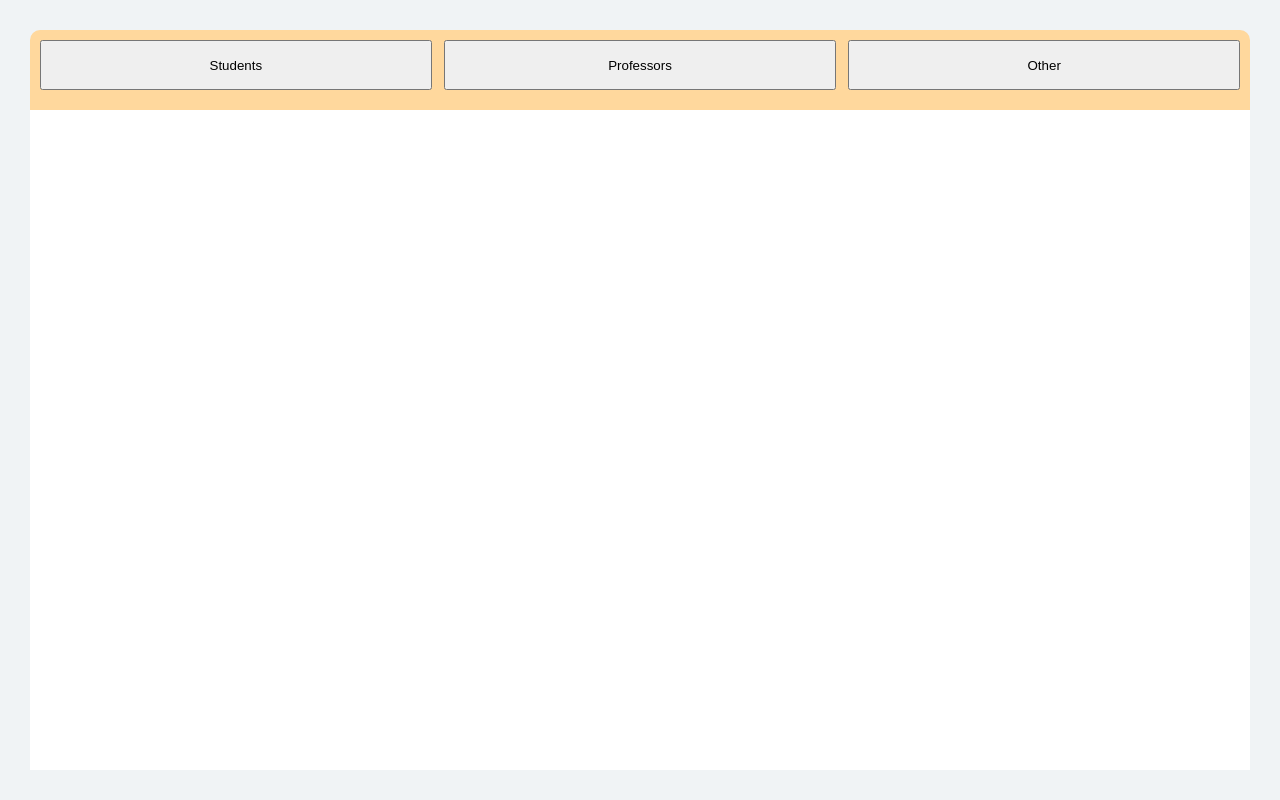
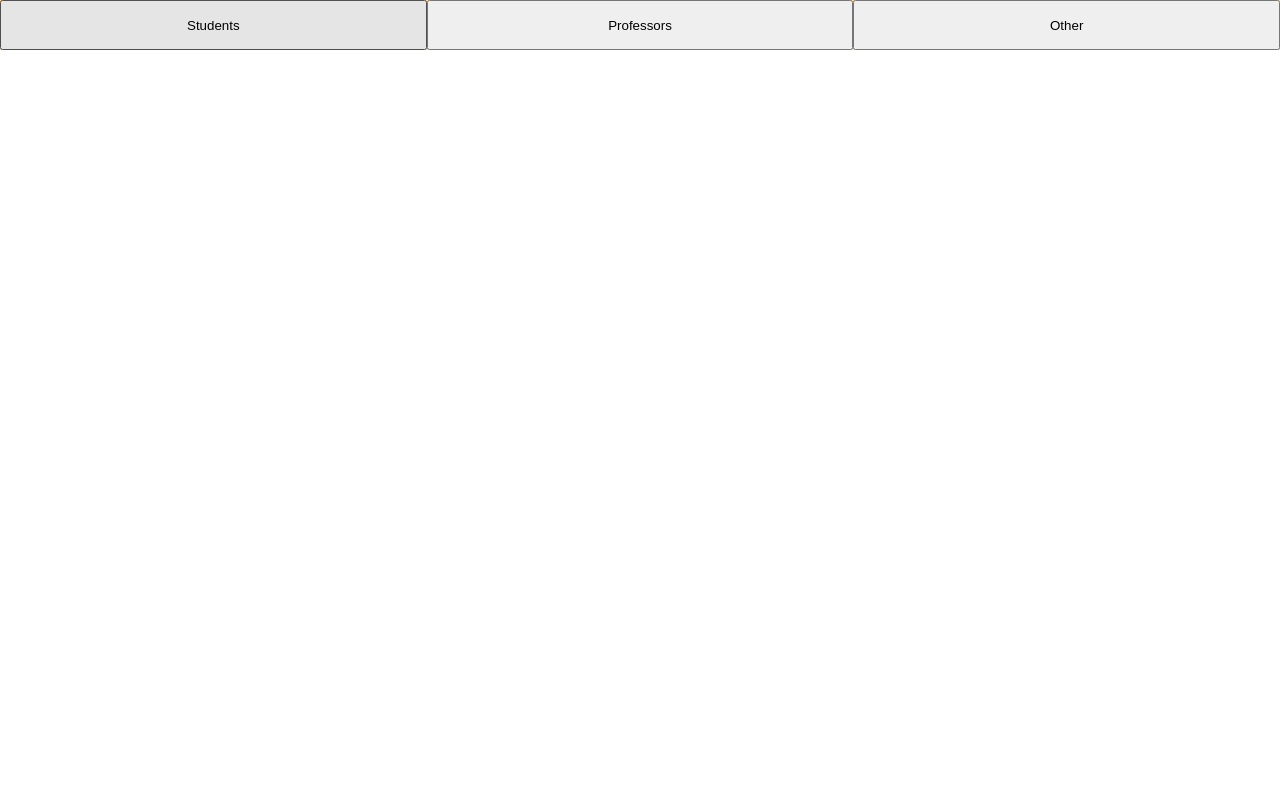
Before and after one commit to vaterpir/newpotter, a React app: page / in a window 1280 px wide. Built offline with nearby package versions, Linux system fonts and the light colour scheme.

Commit message:
add hidden class

```diff
--- a/src/components/App.js
+++ b/src/components/App.js
@@ -1,4 +1,8 @@
 import React, { useState } from 'react';
+import { TableInfo } from './TableInfo';
+import { Menu } from './Menu';
+import { Profil } from './Profil';
+
 import '../styles/App.css';
 const xhr = new XMLHttpRequest();
 
@@ -7,7 +11,7 @@ const keyURL =
   '?key=$2a$10$dSooM7l5aj6uLNFOmwf/SObKzKhMgFSrbie2BUTrRmz5hw/jj6Wme';
 const mainURL = 'characters/';
 
-const sortData = (data) =>
+const sortCharacters = (data) =>
   [...data].reduce(
     (acc, el, i) => {
       const role = [...String(el.role)].slice(0, 9).join('');
@@ -29,23 +33,25 @@ const state = {
   newData: {},
 };
 
-const CreateList = (el, index) => {
+const CreateList = (el, index, setDisplay, display) => {
   return (
     <div key={index}>
-      <button className="buttonList">
+      <button className="buttonList" onClick={() => setDisplay(!display)}>
         <div>{index + 1}</div>
         <div>{el.name || '---'}</div>
         <div>{el.house || '---'}</div>
         <div>{el.bloodStatus || '---'}</div>
       </button>
-      <div className={`profil `}>123</div>
+      <div className={`profil `}></div>
     </div>
   );
 };
-const CreateInfo = (data, optons) => {
+const CreateInfo = (data, optons, setDisplay, display) => {
   return (
     <div className="list">
-      {[...data[optons]].map((el, index) => CreateList(el, index))}
+      {[...data[optons]].map((el, index) =>
+        CreateList(el, index, setDisplay, display),
+      )}
     </div>
   );
 };
@@ -53,7 +59,7 @@ const CreateInfo = (data, optons) => {
 export const App = () => {
   const [getdata, setData] = useState('');
   const [displayInfo, setDisplayInfo] = useState('');
-  const [display, setDisplay] = useState();
+  const [display, setDisplay] = useState(false);
 
   const getDateReq = (optons) => {
     console.log('GET');
@@ -61,8 +67,13 @@ export const App = () => {
     xhr.onload = () => {
       if (xhr.status >= 200 && xhr.status < 400) {
         const data = JSON.parse(xhr.responseText);
-        state.newData = sortData(data);
-        const newComonent = CreateInfo(state.newData, optons);
+        state.newData = sortCharacters(data);
+        const newComonent = CreateInfo(
+          state.newData,
+          optons,
+          setDisplay,
+          display,
+        );
         setDisplayInfo(newComonent);
         console.log(state.newData);
         setData(state.newData);
@@ -72,20 +83,27 @@ export const App = () => {
     };
     xhr.send();
   };
+  {
+    /*
 
+
+<button onClick={() => setDisplay(!display)}>X</button>
+<div>
+
+        </div> */
+  }
   return (
     <div className="App">
       <div className="content">
-        <div className="headerMenu">
-          <div className="buttonMenu">
-            <button onClick={() => getDateReq('students')}>Students</button>
-            <button onClick={() => getDateReq('professors')}>Professors</button>
-            <button onClick={() => getDateReq('other')}>Other</button>
+        <div>
+          <Menu getDateReq={getDateReq} />
+        </div>
+        <div>
+          <div className={`${display ? 'hidden' : ''}`}>
+            <TableInfo info={displayInfo} setDisplay={setDisplay} />
           </div>
-        </div>
-        <div className="main">
-          <div className="mainBox">
-            <div className="info">{displayInfo}</div>
+          <div className={`${!display ? 'hidden' : ''}`}>
+            <Profil display={display} setDisplay={setDisplay} />
           </div>
         </div>
       </div>
--- /dev/null
+++ b/src/components/Menu.js
@@ -0,0 +1,12 @@
+import React from 'react';
+export const Menu = ({ getDateReq }) => {
+  return (
+    <div className="Menu">
+      <div className="buttonMenu">
+        <button onClick={() => getDateReq('students')}>Students</button>
+        <button onClick={() => getDateReq('professors')}>Professors</button>
+        <button onClick={() => getDateReq('other')}>Other</button>
+      </div>
+    </div>
+  );
+};
--- /dev/null
+++ b/src/components/Profil.js
@@ -0,0 +1,8 @@
+import React from 'react';
+export const Profil = ({ display, setDisplay }) => {
+  return (
+    <div className="Profil">
+      <button onClick={() => setDisplay(!display)}>X</button>
+    </div>
+  );
+};
--- /dev/null
+++ b/src/components/TableInfo.js
@@ -0,0 +1,4 @@
+import React from 'react';
+export const TableInfo = ({ info, display }) => {
+  return <div className={`info`}>{info}</div>;
+};
--- a/src/styles/App.css
+++ b/src/styles/App.css
@@ -1,63 +1,49 @@
 html,
 body {
   width: 100%;
-  height: 100vh;
+  height: 100%;
   margin: 0;
   padding: 0;
 }
 
 .App {
   width: 100%;
-  height: 100vh;
+  height: 100%;
   background: #f0f3f5;
   display: flex;
 }
 
 .content {
+  width: 100%;
   background-color: #ffd89d;
   display: flex;
   flex-direction: column;
-  justify-content: center;
-  align-items: center;
-  width: 100%;
-  margin: 30px;
-  border-radius: 10px;
+}
+.show {
+  display: flex;
 }
 
-.headerMenu {
+.Menu {
   width: 100%;
-  padding: 0 0 30px 0;
   height: 50px;
-  max-height: 50px;
 }
 .buttonMenu {
   width: 100%;
-  height: 50px;
+  height: 100%;
   display: flex;
   justify-content: center;
 }
 .buttonMenu > button {
   width: 100%;
   height: 100%;
-  margin: 10px 2.5px;
 }
-.buttonMenu > button:first-child {
-  margin: 10px;
-}
-
-.buttonMenu > button:last-child {
-  margin: 10px;
-}
-
 .info {
   width: 100%;
-  max-width: 500px;
   height: 100%;
   display: flex;
   justify-content: center;
   align-items: flex-start;
   overflow: auto;
-  margin: 10px;
   border-radius: 5px;
   z-index: 1;
 }
@@ -114,20 +100,26 @@ body {
   align-items: center;
 }
 
-.main {
+.table {
   background-color: #fff;
-  width: 100%;
-  height: 100%;
-  overflow: auto;
 }
 
-.mainBox {
-  display: flex;
-  justify-content: center;
-  align-items: flex-start;
-  width: 100%;
+.tableBox {
 }
 
 .hidden {
   display: none;
 }
+
+.content > div:first-child {
+  width: 100%;
+}
+
+.Profil {
+  width: 100%;
+  height: 100%;
+}
+.Profil > button {
+  position: relative;
+  left: 90%;
+}
```
